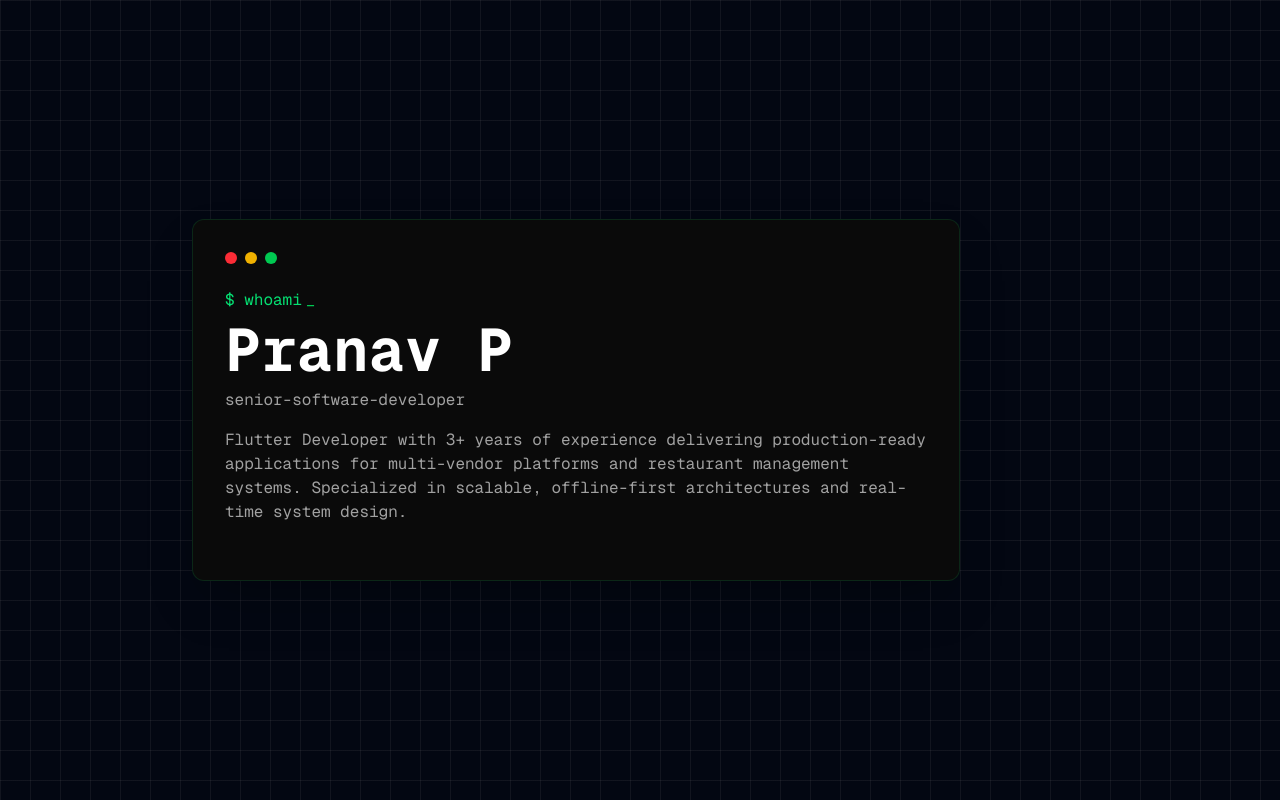
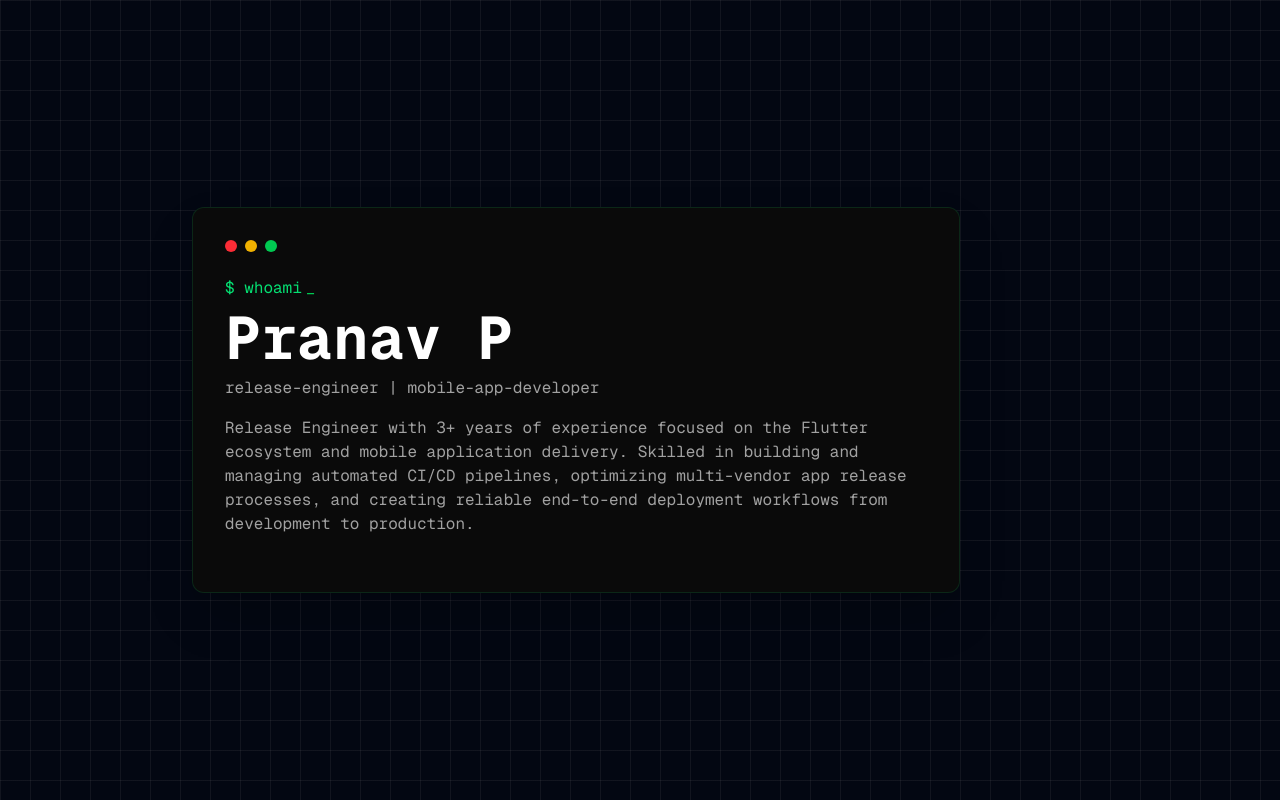
Before and after one commit to hashcode404/hashcode404.github.io, a Next.js app: page / in a window 1280 px wide. Built offline with nearby package versions, Linux system fonts and the light colour scheme.

Commit message:
feat: update professional profile with release engineering experience and current role details

```diff
--- a/app/customCards.tsx
+++ b/app/customCards.tsx
@@ -91,14 +91,12 @@ export function IntroCard() {
                 </h1>
 
                 <p className="text-neutral-400 mt-2 mb-4">
-                    senior-software-developer
+                    release-engineer | mobile-app-developer
                 </p>
 
                 <p className="text-neutral-400 mt-2 mb-6">
-                    Flutter Developer with 3+ years of experience delivering
-                    production-ready applications for multi-vendor platforms and
-                    restaurant management systems. Specialized in scalable,
-                    offline-first architectures and real-time system design.
+                    Release Engineer with 3+ years of experience focused on the Flutter ecosystem and mobile application delivery. Skilled in building and managing automated CI/CD pipelines, optimizing multi-vendor app release processes, and creating reliable end-to-end deployment workflows from development to production.
+
                 </p>
             </motion.div>
         )}
@@ -253,7 +251,7 @@ export function SkillsCard() {
                 <div className="mt-8">
                     <p className="text-green-400 mb-3">$ ci-cd</p>
                     <div className="flex flex-wrap gap-3">
-                        {["GitHub Actions", "Fastlane"].map((item) => (
+                        {["GitHub Actions", "Fastlane", "Jenkins"].map((item) => (
                             <span
                                 key={item}
                                 className={terminalBadgeStyles}
@@ -304,7 +302,24 @@ export function ExperienceCard() {
                 initial={{ opacity: 0 }}
                 animate={{ opacity: 1 }}
                 transition={{ duration: 0.6 }}
+
             >
+
+                <div className="mb-10">
+                    <h3 className="text-white text-lg font-semibold">
+                        release-engineer
+                    </h3>
+                    <p className="text-neutral-400 text-sm mb-3">
+                        Elixr Labs · May 2026 - Present · Kerala, India
+                    </p>
+
+                    {/* <ul className="text-neutral-300 text-sm space-y-2">
+                        <li>• Developed and maintained mobile applications for iOS and Android platforms.</li>
+                        <li>• Implemented CI/CD pipelines for automated testing and deployment.</li>
+                        <li>• Continuously improved application performance and user experience.</li>
+                        <li>• Optimized application performance and user experience.</li>
+                    </ul> */}
+                </div>
 
                 {/* Company 1 */}
                 <div className="mb-10">
@@ -312,7 +327,7 @@ export function ExperienceCard() {
                         senior-software-developer (flutter)
                     </h3>
                     <p className="text-neutral-400 text-sm mb-3">
-                    Ferns IT Solutions · Dec 2022 - Present · Kerala, India
+                        Ferns IT Solutions · Dec 2022 - May 2026 · Kerala, India
                     </p>
 
                     <ul className="text-neutral-300 text-sm space-y-2">
--- a/app/layout.tsx
+++ b/app/layout.tsx
@@ -14,7 +14,7 @@ const geistMono = Geist_Mono({
 });
 
 export const metadata: Metadata = {
-  title: "Pranav | Flutter Developer",
+  title: "Pranav | Release Engineer",
   description: "Portfolio of Pranav P",
   icons: {
     icon: "/icon.svg",
```
Lines whose indentation alone changed are shown as unchanged.
